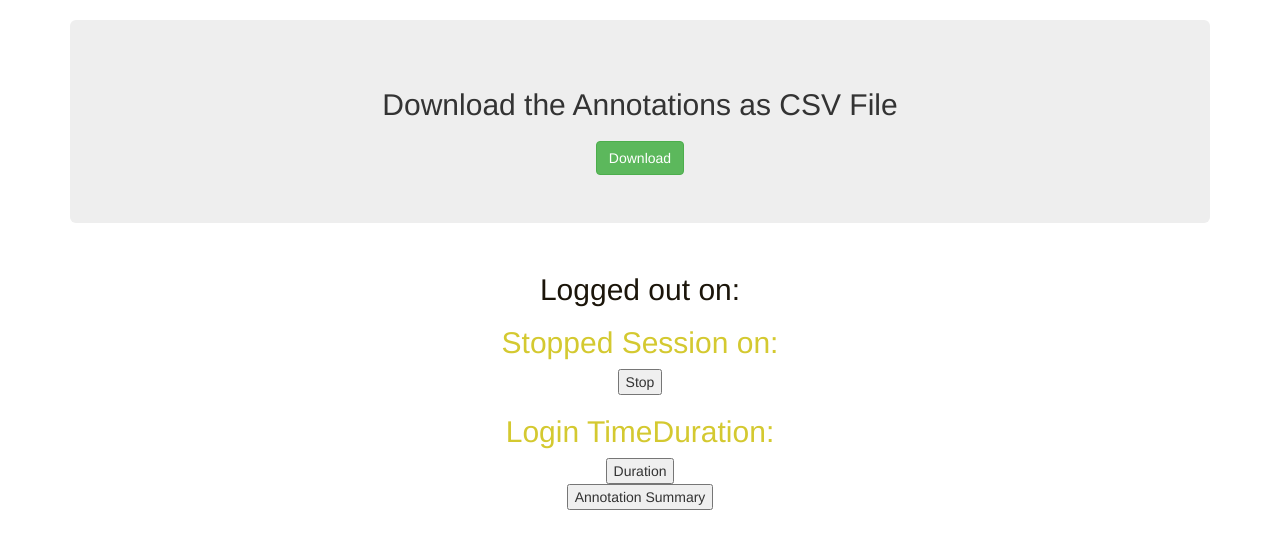
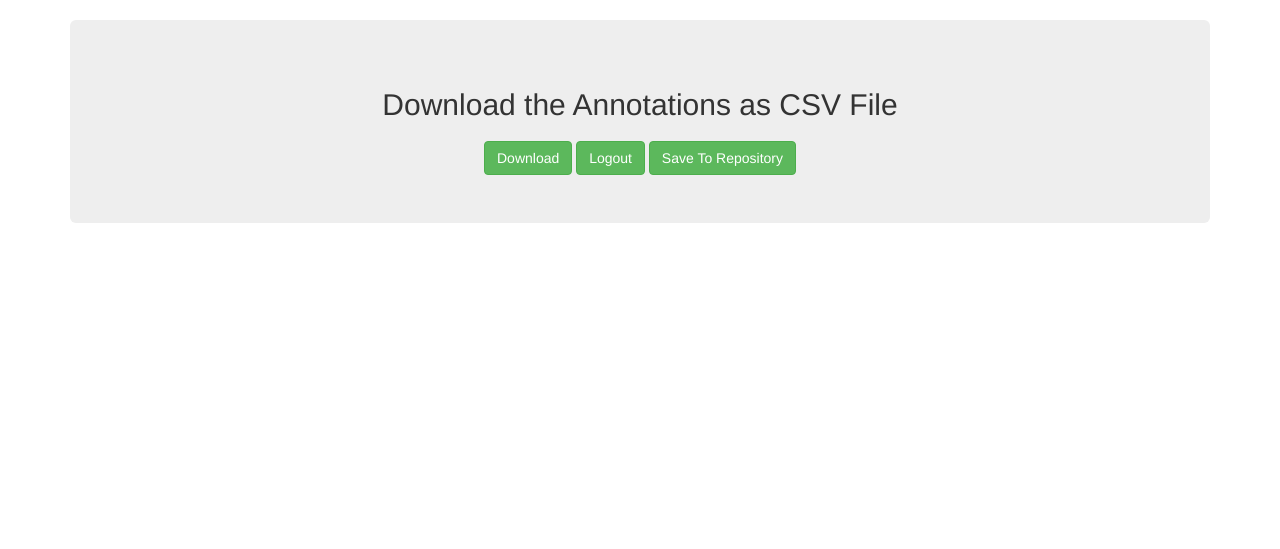
Before and after one commit to jpreddy-881/portalwithclouddb, a Flask app: page /final in a window 1280 px wide. Shown: the top 549 px of the page. Run offline with Flask 2, Linux system fonts and the light colour scheme; some libraries are stand-ins or nearby versions.

Commit message:
Update final.html

```diff
--- a/templates/final.html
+++ b/templates/final.html
@@ -13,41 +13,14 @@
             <a href="/download" download="annotations.csv" target="_blank">
                 <button style="margin-top:10px;" class="btn btn-success">Download</button>
             </a>
+            <a href="/logout" >
+                <button style="margin-top:10px;" class="btn btn-success">Logout</button>
+            </a>
+            <a href="/repo" >
+                <button style="margin-top:10px;" class="btn btn-success">Save To Repository</button>
+            </a>
         </div>
         </center>
     </div>
-    <center>
-        <h2 style="color:rgb(27, 21, 10);"> Logged out on:<br>
-        {{datetime2}}</h2>
-
 </body>
-
-<body><centre>
-    <h2 style="color:rgb(212, 201, 48);">Stopped Session on:<br>
-        {{date_time_click2}}</h1>
-
-    <form method="POST" action="/click2">
-        <input type="submit" name="button_2"  value="Stop">
-    </form>
-</centre>
-</body>
-
-<body><centre>
-    <h2 style="color:rgb(212, 201, 48);">Login TimeDuration:<br>
-        {{date_time_click3}}</h1>
-
-    <form method="POST" action="/click3">
-        <input type="submit" name="button_6"  value="Duration">
-    </form>
-</centre>
-</body>
-
-<body><centre>
-    <form method="POST" action="/table">
-        <input type="submit" name="button_88"  value="Annotation Summary">
-    </form>
-</centre>
-</body>
-
-
 </html>
```
